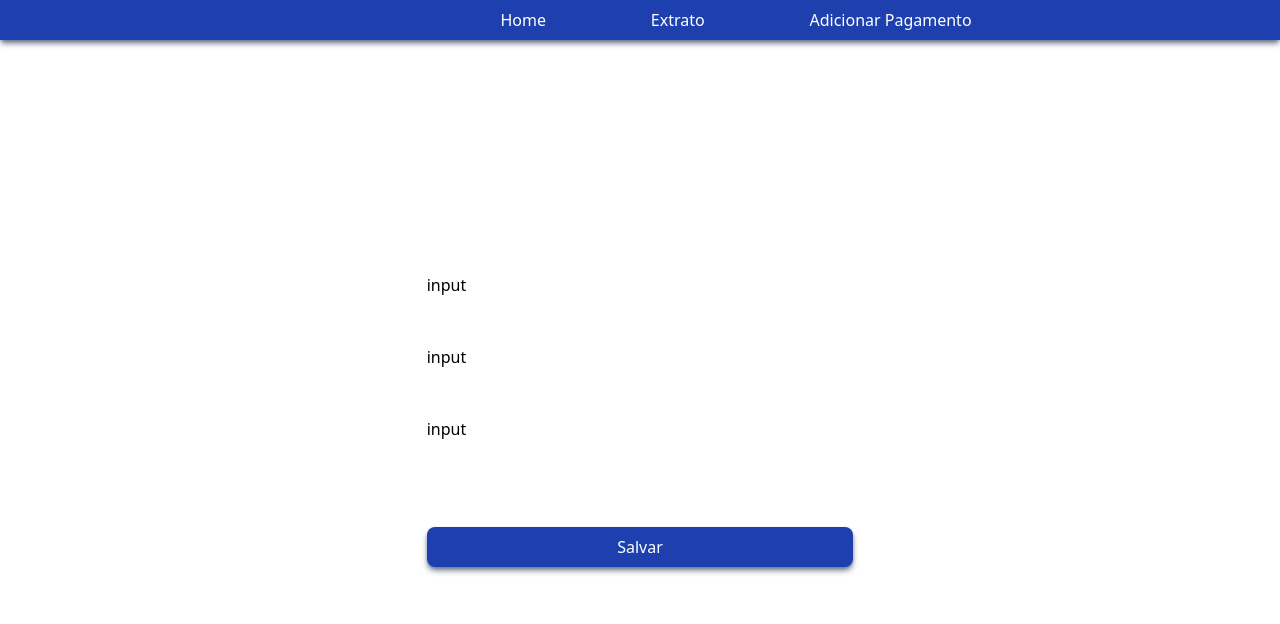
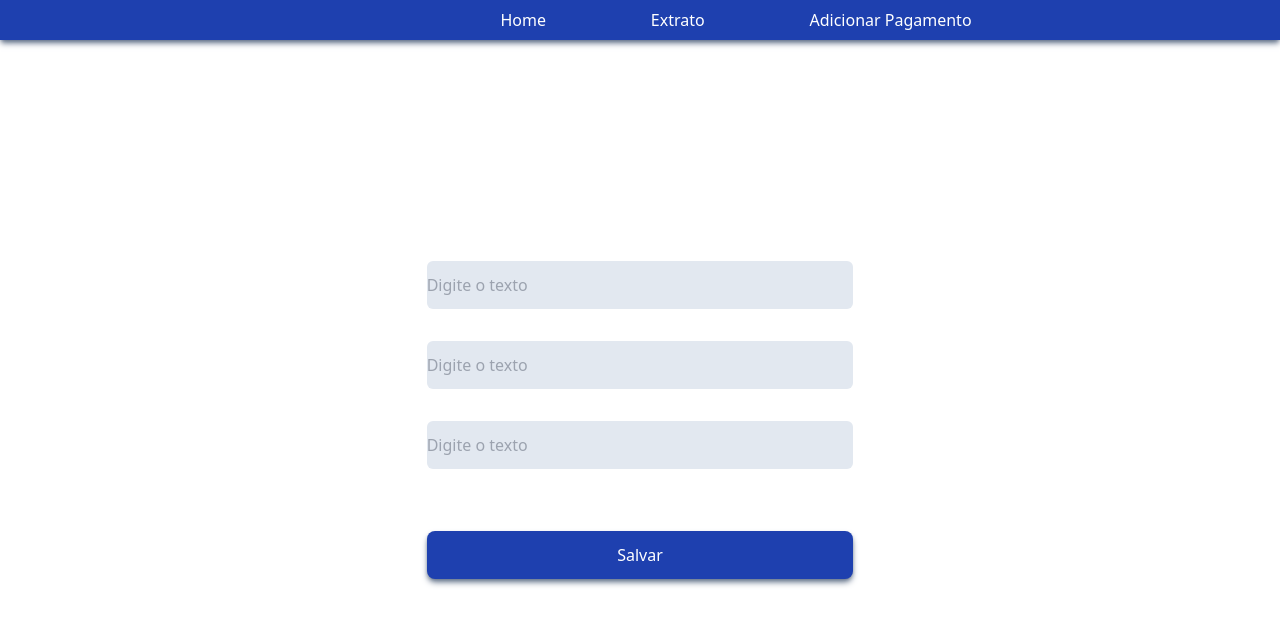
Before and after one commit to JoviOakz/MangoDB, a React (Vite) app in the folder extract/: page / in a window 1280 px wide. Shown: the top 624 px of the page. Built offline with nearby package versions, Linux system fonts and the light colour scheme.

Commit message:
fix: button and input components

```diff
--- a/extract/src/components/Button.tsx
+++ b/extract/src/components/Button.tsx
@@ -4,7 +4,7 @@ interface IButtonProps {
 
 const Button = ({ title }:IButtonProps) => {
     return (
-        <button className="w-full h-[5vh] rounded-lg bg-blue-800 text-white shadow-md shadow-slate-500">{title}</button>
+        <button className="w-full h-12 rounded-lg bg-blue-800 text-white shadow-md shadow-slate-500">{title}</button>
     )
 }
 
--- a/extract/src/components/HomePage.tsx
+++ b/extract/src/components/HomePage.tsx
@@ -1,13 +1,14 @@
 import Button from "./Button";
+import Input from "./Input";
 
 const HomePage = () => {
     return (
         <div className="flex justify-center items-center w-full h-[95vh]">
             <div className="w-2/6 h-1/2 flex flex-col justify-around">
-                <div className="flex flex-col gap-12">
-                    <div>input</div>
-                    <div>input</div>
-                    <div>input</div>
+                <div className="flex flex-col gap-8">
+                    <Input />
+                    <Input />
+                    <Input />
                 </div>
 
                 <Button title="Salvar" />
--- a/extract/src/components/Input.tsx
+++ b/extract/src/components/Input.tsx
@@ -1,6 +1,6 @@
 const Input = () => {
     return (
-        <div></div>
+        <input type="text" placeholder="Digite o texto" className="h-12 rounded-md bg-slate-200" />
     )
 }
 
```
